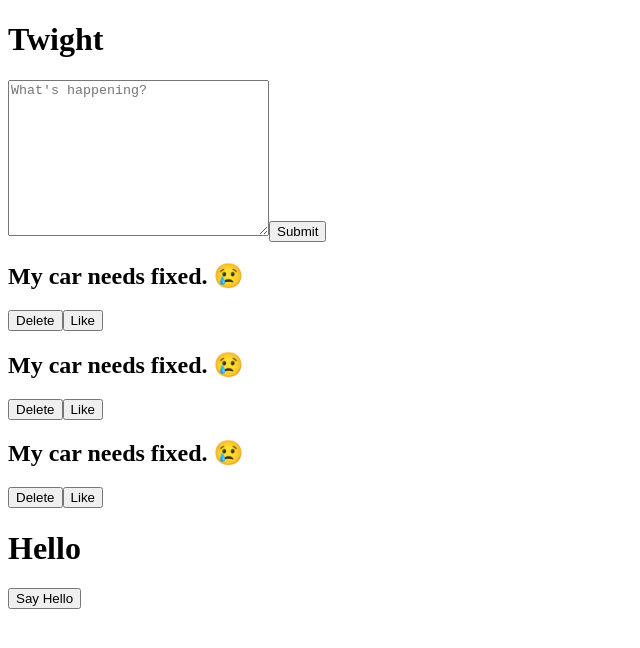
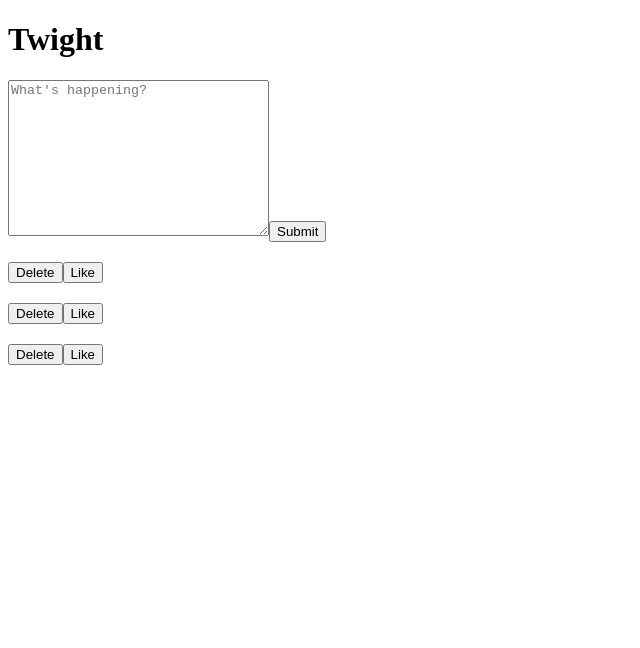
Before and after one commit to Alex-Lee-Myers/twitter-light, a React (Create React App) app: page / in a window 1280 px wide. Shown: the top 648 px of the page, without its empty margins (0-640 px from the left). Built offline with nearby package versions, Linux system fonts and the light colour scheme.

Commit message:
continuining with updating base structure

```diff
--- a/src/App.jsx
+++ b/src/App.jsx
@@ -5,21 +5,13 @@ import TweetList from './components/TweetList';
 function App() {
   //? useState variable
   const [name, setName] = useState('');
-  const message = "My car needs fixed. 😢";
-
-  // e = event handler. what do events do? they are used to handle user interactions and show the user feedback.
-
-  const sayHelloHandler = (e) => {
-    setName("Johnny")
-  };
+  const [message, setMessage] = useState('');
 
   return (
     <div>
       <h1>Twight</h1>
       <CreateTweet />
-      <TweetList name={name} message={message} />
-      <h1>Hello {name}</h1>
-      <button onClick={sayHelloHandler}>Say Hello</button>
+      <TweetList name={name} message={message}  />
   </div>
   );
 }
--- a/src/components/CreateTweet.jsx
+++ b/src/components/CreateTweet.jsx
@@ -1,10 +1,29 @@
-import React from 'react';
+import {useState} from 'react';
 
 const CreateTweet = () => {
+    //? useState variables
+    const [textInput, setTextInput] = useState('');
+
+    //? Functions
+    // function to get users input
+    const userInputHandler = (event) => {
+        //? event.target.value is the value of the input
+        console.log(event.target.value);
+        setTextInput(event.target.value);
+    };
+
     return (
         <form>
-            <textarea cols="30" rows="10" placeholder="What's happening?"></textarea>
-            <button>Submit</button>
+            <textarea
+                value={textInput}
+                onChange={userInputHandler}
+                cols="30"
+                rows="10"
+                placeholder="What's happening?"></textarea>
+            <button
+                onSubmit={userInputHandler}>
+                    Submit
+            </button>
         </form>
     )
 }
```
